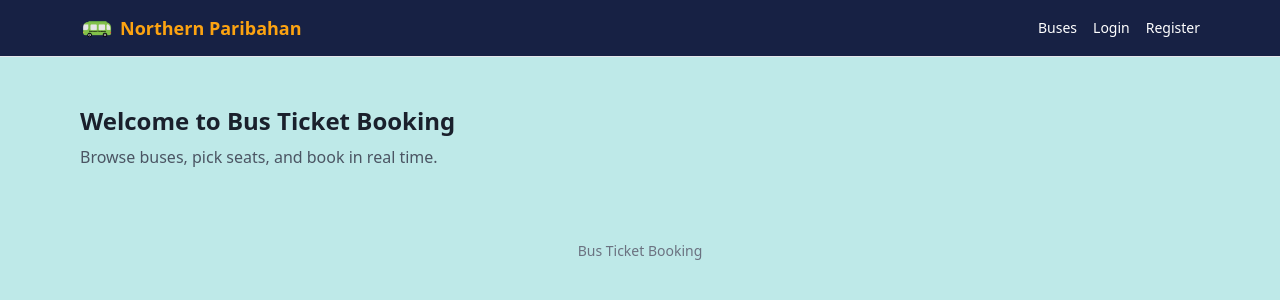
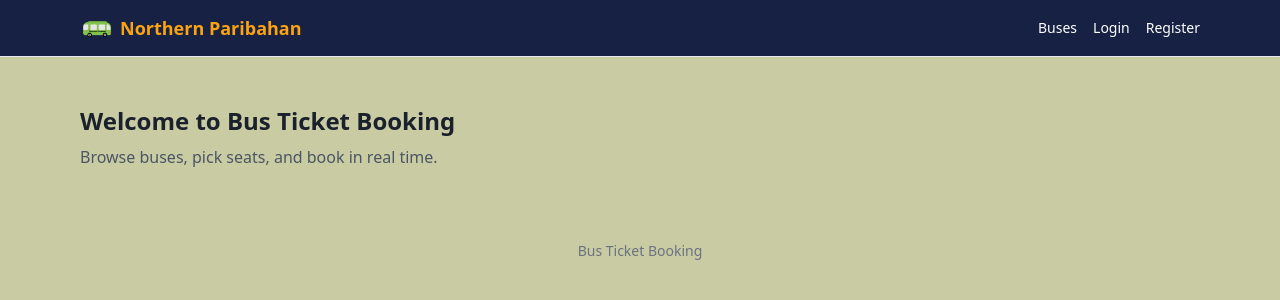
Before and after one commit to uzicodes/Northern-Paribahan, a Next.js app in the folder frontend/: page / in a window 1280 px wide. Shown: the top 300 px of the page. Built offline with nearby package versions, Linux system fonts and the light colour scheme.

Commit message:
fix(layout): update body background color for improved aesthetics

```diff
--- a/frontend/app/layout.tsx
+++ b/frontend/app/layout.tsx
@@ -18,7 +18,7 @@ export default function RootLayout({ children }: { children: ReactNode }) {
         <link rel="manifest" href="/site.webmanifest" />
         <link rel="icon" href="/favicon.ico" />
       </head>
-  <body className="min-h-screen" style={{ backgroundColor: '#BEE9E8', color: '#1a202c' }}>
+  <body className="min-h-screen" style={{ backgroundColor: '#C9CBA3', color: '#1a202c' }}>
   <header className="border-b" style={{ backgroundColor: '#172144' }}>
           <div className="max-w-6xl mx-auto px-4 py-3 flex items-center justify-between" style={{ color: '#F1F604' }}>
             <Link href="/" className="font-semibold text-lg flex items-center gap-2">
```
